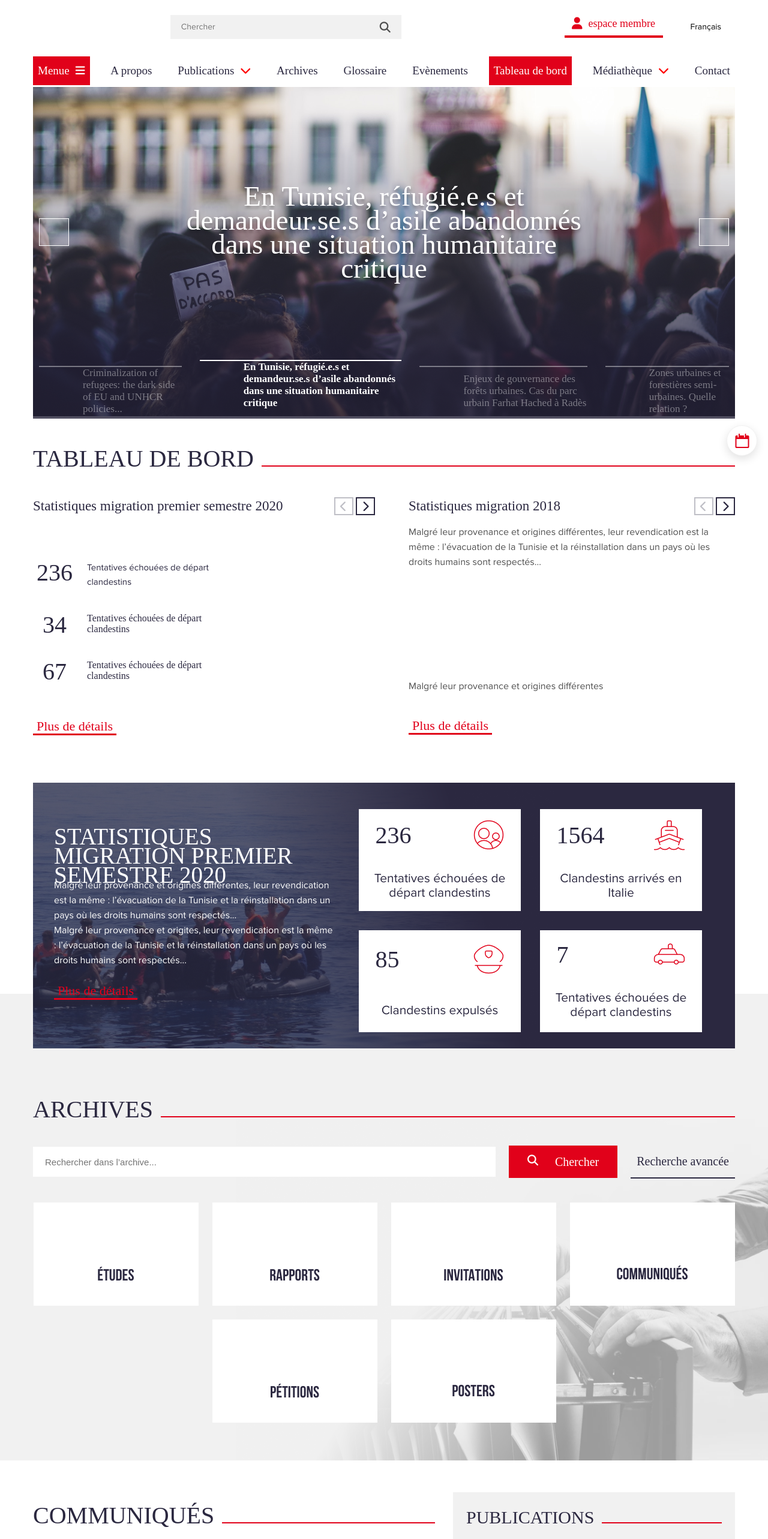
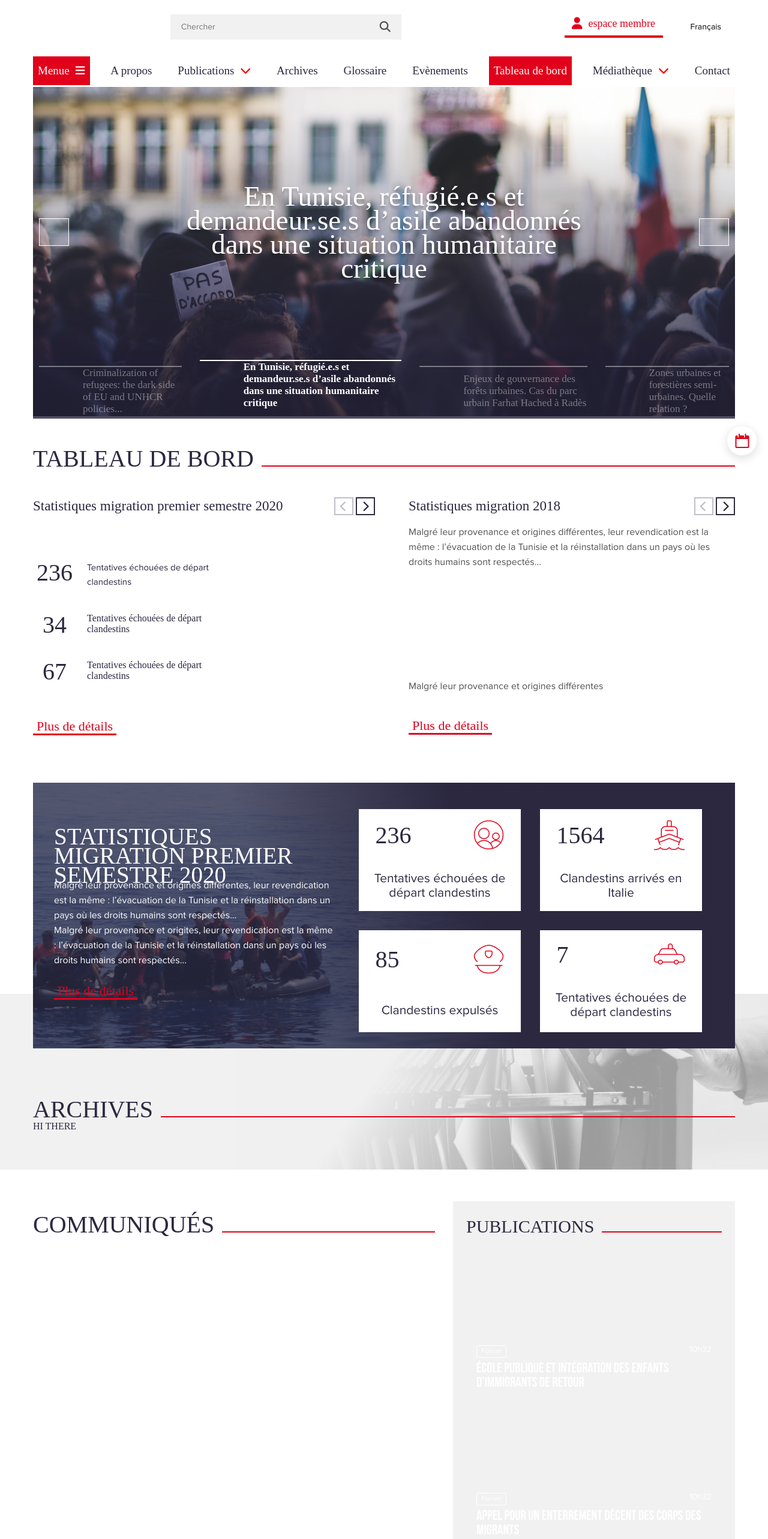
Before and after one commit to tarekguermazi/buildfront0602, a React (Create React App) app: page / in a window 1280 px wide. Shown: the top 2566 px of the page at 60% size. Built offline with nearby package versions, Linux system fonts and the light colour scheme.

Commit message:
Using home search bar to trigger search query

```diff
--- a/src/view/Home/Home.tsx
+++ b/src/view/Home/Home.tsx
@@ -336,7 +336,7 @@ function Home() {
             <div className='header__bar' />
           </div>
           <div className='archieve__content'>
-            <div className='archieve__left'>
+            {/* <div className='archieve__left'>
               <div className='left__search'>
                 <input type='text' placeholder='Rechercher dans l’archive...' />
                 <div className='button__search'>
@@ -428,7 +428,8 @@ function Home() {
                   </div>
                 </div>
               </div>
-            </div>
+            </div> */}
+            <span>HI THERE</span>
           </div>
         </div>
       </div>
--- a/src/view/Layout/Header.tsx
+++ b/src/view/Layout/Header.tsx
@@ -1,4 +1,4 @@
-import React from "react";
+import React, { useState } from "react";
 import { Link } from "react-router-dom";
 import {
   logos,
@@ -85,6 +85,17 @@ function Header(props) {
       </li>
     </ul>
   );
+
+  // HANDLING SEARCH LOGIC
+  const [homeSearchString, setHomeSearchString] = useState('');
+  const handleChange = event => {
+    setHomeSearchString(event.target.value);
+  };
+  const searchPath = {
+    pathname: "/search",
+    HOME_SEARCH_STRING: homeSearchString
+  };
+
   return (
     <React.Fragment>
       <div className='header__nav'>
@@ -93,8 +104,10 @@ function Header(props) {
             <img className='lazyload' src={logos} alt='' />
           </div>
           <div className='nav__search'>
-            <input type='text' placeholder={i18n("common.recherche")} />
-            <i className='fa-solid fa-magnifying-glass' />
+            <input type='text' placeholder={i18n("common.recherche")} onChange={handleChange} value={homeSearchString} />
+            <Link to={searchPath}>
+              <i className='fa-solid fa-magnifying-glass' />
+            </Link>
           </div>
           <div className='nav__socialmedia'>
             <img className='lazyload' src={facebook} alt='FaceBook Icon' />
--- a/src/view/Search/Search.tsx
+++ b/src/view/Search/Search.tsx
@@ -7,18 +7,17 @@ import SearchFilter from './SearchFilter'
 import SearchResults from './SearchResults'
 // OTHER
 
-export default function Search() {
+export default function Search({ location }) {
 
     // GLOBAL STATE
     const [isLoading, setIsLoading] = useState(false);
     const [searchString, setSearchString] = useState('');
     const [SRP, setSRP] = useState([]);
 
-
     return (
         <SearchLayout>
             <section className='wideContent'>
-                <SearchHeader setIsLoading={setIsLoading} isLoading={isLoading} setSRP={setSRP} searchString={searchString} setSearchString={setSearchString} />
+                <SearchHeader setIsLoading={setIsLoading} isLoading={isLoading} setSRP={setSRP} searchString={searchString} setSearchString={setSearchString} location={location} />
                 <SearchFilter />
                 <SearchResults isLoading={isLoading} setIsLoading={setIsLoading} SRP={SRP} setSRP={setSRP} searchString={searchString} />
             </section>
--- a/src/view/Search/SearchHeader.tsx
+++ b/src/view/Search/SearchHeader.tsx
@@ -1,4 +1,4 @@
-import React, { useState } from 'react'
+import React, { useEffect } from 'react'
 import styled from 'styled-components'
 import SearchService from 'src/modules/Search/SearchService';
 // ICONS
@@ -6,7 +6,7 @@ import { IoSearchOutline, IoCloseOutline } from 'react-icons/io5'
 import { AiOutlineLoading3Quarters } from 'react-icons/ai'
 import { VscChromeClose } from 'react-icons/vsc'
 
-export default function SearchHeader({ setIsLoading, isLoading, setSRP, searchString, setSearchString }) {
+export default function SearchHeader({ setIsLoading, isLoading, setSRP, searchString, setSearchString, location }) {
 
     // SEARCH_STRING HANDLER
     const handleChange = event => {
@@ -35,6 +35,17 @@ export default function SearchHeader({ setIsLoading, isLoading, setSRP, searchSt
         setSearchString('');
     }
 
+    //
+    // AUTO SEARCH IF COMMING FRO HOME SEARCH_BAR
+    useEffect(() => {
+        if (location.HOME_SEARCH_STRING) {
+            if (location.HOME_SEARCH_STRING.length >= 1) {
+                setSearchString(location.HOME_SEARCH_STRING);
+                setSRP([]);
+                searchPublications(location.HOME_SEARCH_STRING);
+            }
+        }
+    }, []);
 
     return (
         <HeaderLayout>
```
